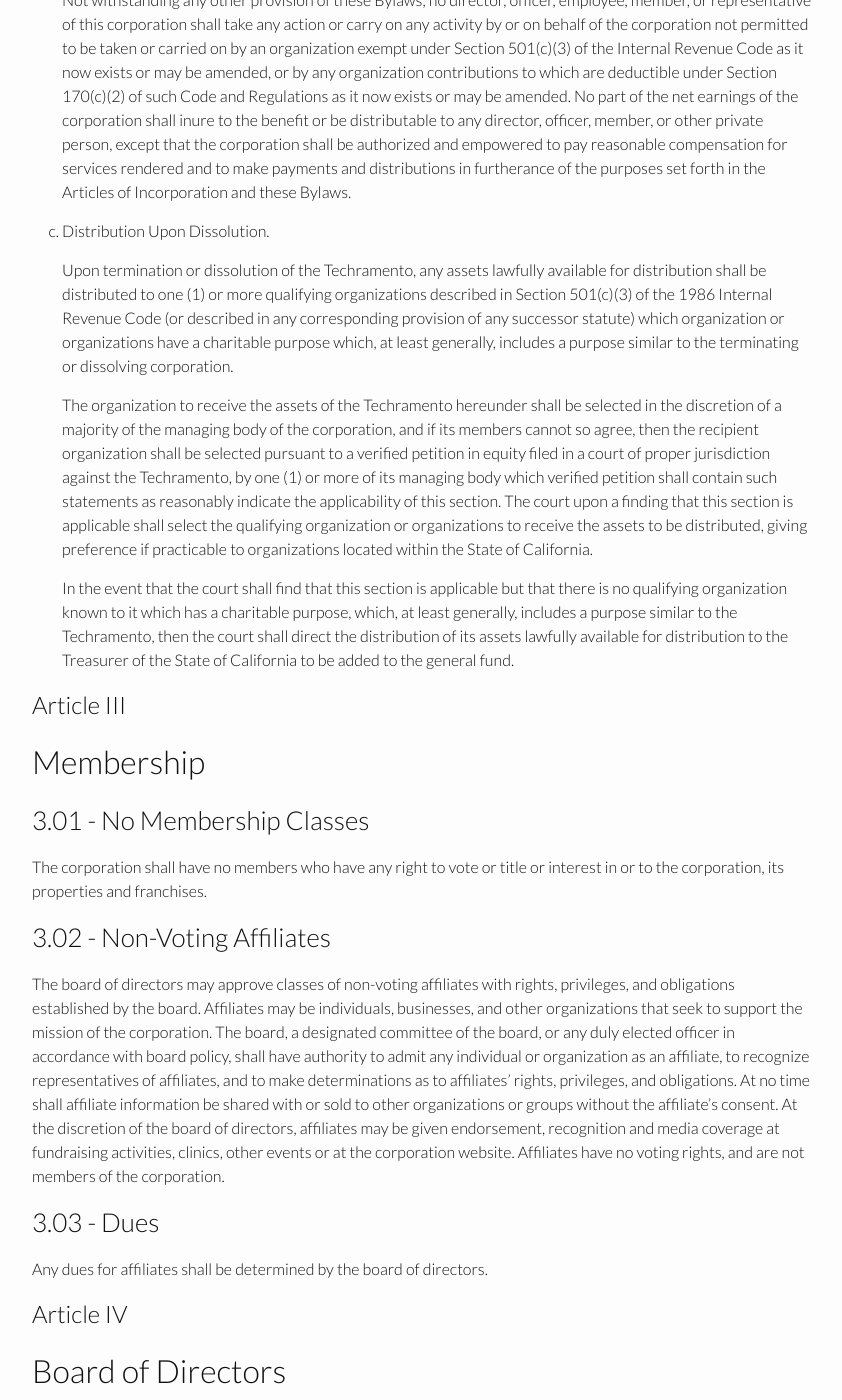
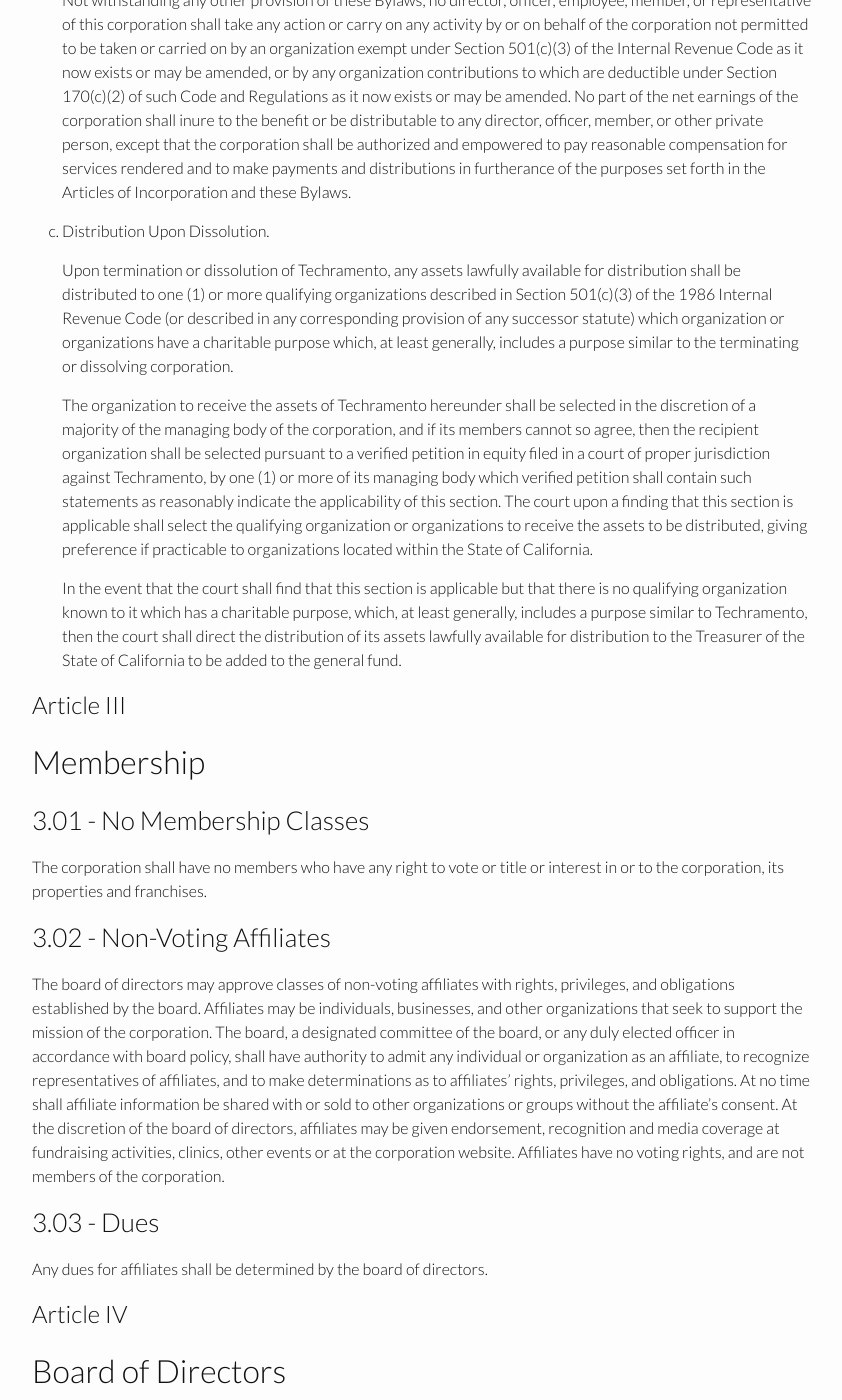
Before and after one commit to techramento/techramento.github.io, a Jekyll site: the page built from BYLAWS.md, in a window 1280 px wide and 1400 px high, scrolled down 1531 px. Shown: the whole window, without its empty margins (218-1060 px from the left). Built offline with Jekyll 4.4.1, drawn with Linux system fonts in a browser that asks for light colours; some of the changed text lies outside the part shown.

Commit message:
Remove unnecessary "the"s from before our legal title

```diff
--- a/BYLAWS.md
+++ b/BYLAWS.md
@@ -58,11 +58,11 @@
 
 1. Distribution Upon Dissolution.
 
-    Upon termination or dissolution of the {{ site.legal_title }}, any assets lawfully available for distribution shall be distributed to one (1) or more qualifying organizations described in Section 501(c)(3) of the 1986 Internal Revenue Code (or described in any corresponding provision of any successor statute) which organization or organizations have a charitable purpose which, at least generally, includes a purpose similar to the terminating or dissolving corporation.
+    Upon termination or dissolution of {{ site.legal_title }}, any assets lawfully available for distribution shall be distributed to one (1) or more qualifying organizations described in Section 501(c)(3) of the 1986 Internal Revenue Code (or described in any corresponding provision of any successor statute) which organization or organizations have a charitable purpose which, at least generally, includes a purpose similar to the terminating or dissolving corporation.
 
-    The organization to receive the assets of the {{ site.legal_title }} hereunder shall be selected in the discretion of a majority of the managing body of the corporation, and if its members cannot so agree, then the recipient organization shall be selected pursuant to a verified petition in equity filed in a court of proper jurisdiction against the {{ site.legal_title }}, by one (1) or more of its managing body which verified petition shall contain such statements as reasonably indicate the applicability of this section. The court upon a finding that this section is applicable shall select the qualifying organization or organizations to receive the assets to be distributed, giving preference if practicable to organizations located within the State of California.
+    The organization to receive the assets of {{ site.legal_title }} hereunder shall be selected in the discretion of a majority of the managing body of the corporation, and if its members cannot so agree, then the recipient organization shall be selected pursuant to a verified petition in equity filed in a court of proper jurisdiction against {{ site.legal_title }}, by one (1) or more of its managing body which verified petition shall contain such statements as reasonably indicate the applicability of this section. The court upon a finding that this section is applicable shall select the qualifying organization or organizations to receive the assets to be distributed, giving preference if practicable to organizations located within the State of California.
 
-    In the event that the court shall find that this section is applicable but that there is no qualifying organization known to it which has a charitable purpose, which, at least generally, includes a purpose similar to the {{ site.legal_title }}, then the court shall direct the distribution of its assets lawfully available for distribution to the Treasurer of the State of California to be added to the general fund.
+    In the event that the court shall find that this section is applicable but that there is no qualifying organization known to it which has a charitable purpose, which, at least generally, includes a purpose similar to {{ site.legal_title }}, then the court shall direct the distribution of its assets lawfully available for distribution to the Treasurer of the State of California to be added to the general fund.
 
 # Article III
 
@@ -90,7 +90,7 @@
 
 ### 4.02 - Powers
 
-All corporate powers shall be exercised by or under the authority of the board and the affairs of the {{ site.legal_title }}. shall be managed under the direction of the board, except as otherwise provided by law.
+All corporate powers shall be exercised by or under the authority of the board and the affairs of {{ site.legal_title }} shall be managed under the direction of the board, except as otherwise provided by law.
 
 ### 4.03 - Terms
 
@@ -328,7 +328,7 @@
 
 #### Section 2. Exception for Litigation Relevant Documents.
 
-{{ site.legal_title }} expects all officers, directors, and employees to comply fully with any published records retention or destruction policies and schedules, provided that all officers, directors, and employees should note the following general exception to any stated destruction schedule: If you believe, or the {{ site.legal_title }} informs you, that corporate records are relevant to litigation, or potential litigation (i.e. a dispute that could result in litigation), then you must preserve those records until it is determined that the records are no longer needed. That exception supersedes any previously or subsequently established destruction schedule for those records.
+{{ site.legal_title }} expects all officers, directors, and employees to comply fully with any published records retention or destruction policies and schedules, provided that all officers, directors, and employees should note the following general exception to any stated destruction schedule: If you believe, or {{ site.legal_title }} informs you, that corporate records are relevant to litigation, or potential litigation (i.e. a dispute that could result in litigation), then you must preserve those records until it is determined that the records are no longer needed. That exception supersedes any previously or subsequently established destruction schedule for those records.
 
 #### Section 3. Minimum Retention Periods for Specific Categories
 
@@ -482,7 +482,7 @@
 
 ### 12.04 - Retaliation
 
-Said person is protected from retaliation only if she/he brings the alleged unlawful activity, policy, or practice to the attention of {{ site.legal_title }} and provides the {{ site.legal_title }} with a reasonable opportunity to investigate and correct the alleged unlawful activity. The protection described below is only available to individuals that comply with this requirement.
+Said person is protected from retaliation only if she/he brings the alleged unlawful activity, policy, or practice to the attention of {{ site.legal_title }} and provides {{ site.legal_title }} with a reasonable opportunity to investigate and correct the alleged unlawful activity. The protection described below is only available to individuals that comply with this requirement.
 
 {{ site.legal_title }} shall not retaliate against any director, officer, staff or employee who in good faith, has made a protest or raised a complaint against some practice of {{ site.legal_title }} or of another individual or entity with whom {{ site.legal_title }} has a business relationship, on the basis of a reasonable belief that the practice is in violation of law, or a clear mandate of public policy.
 
```
